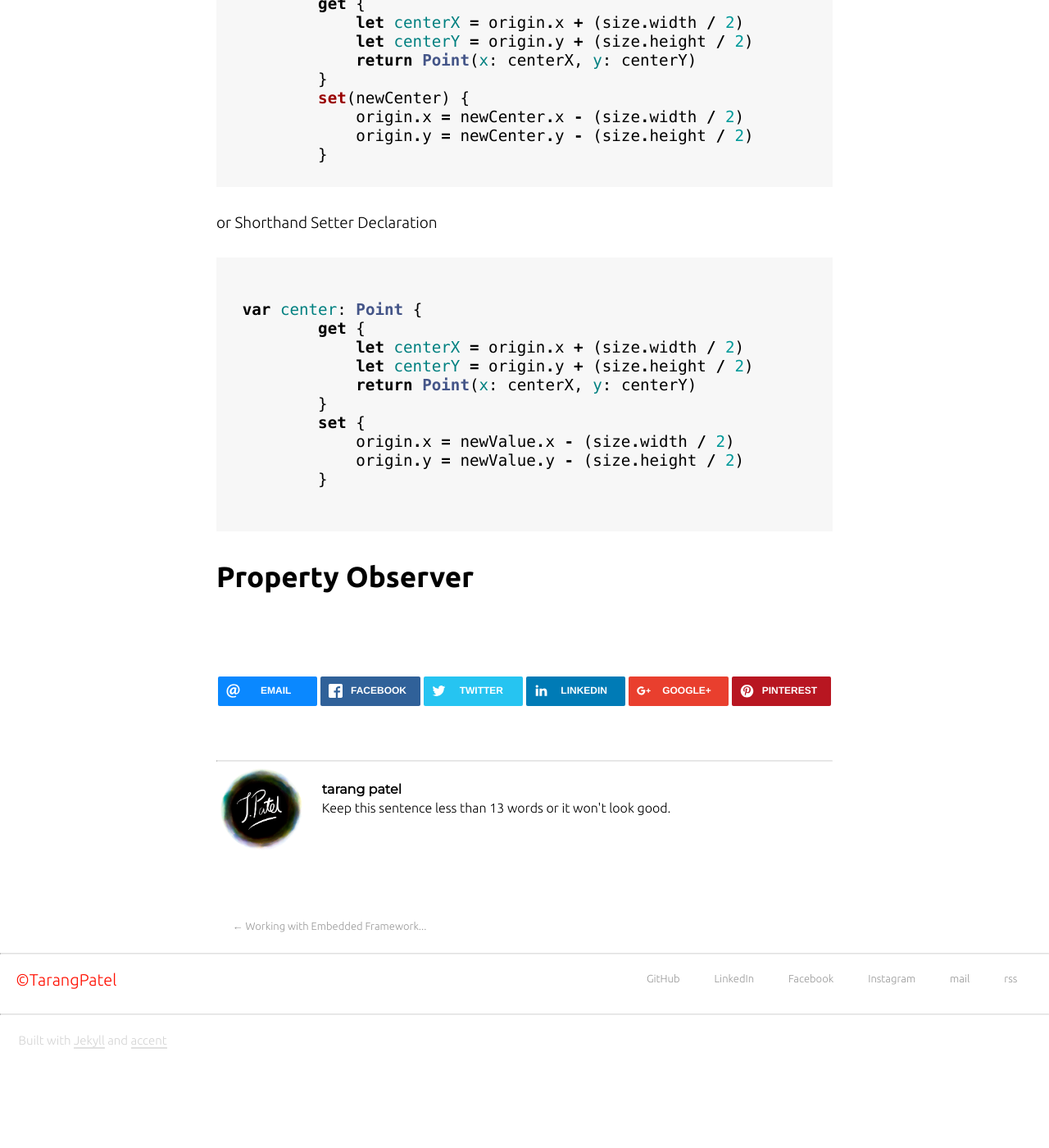
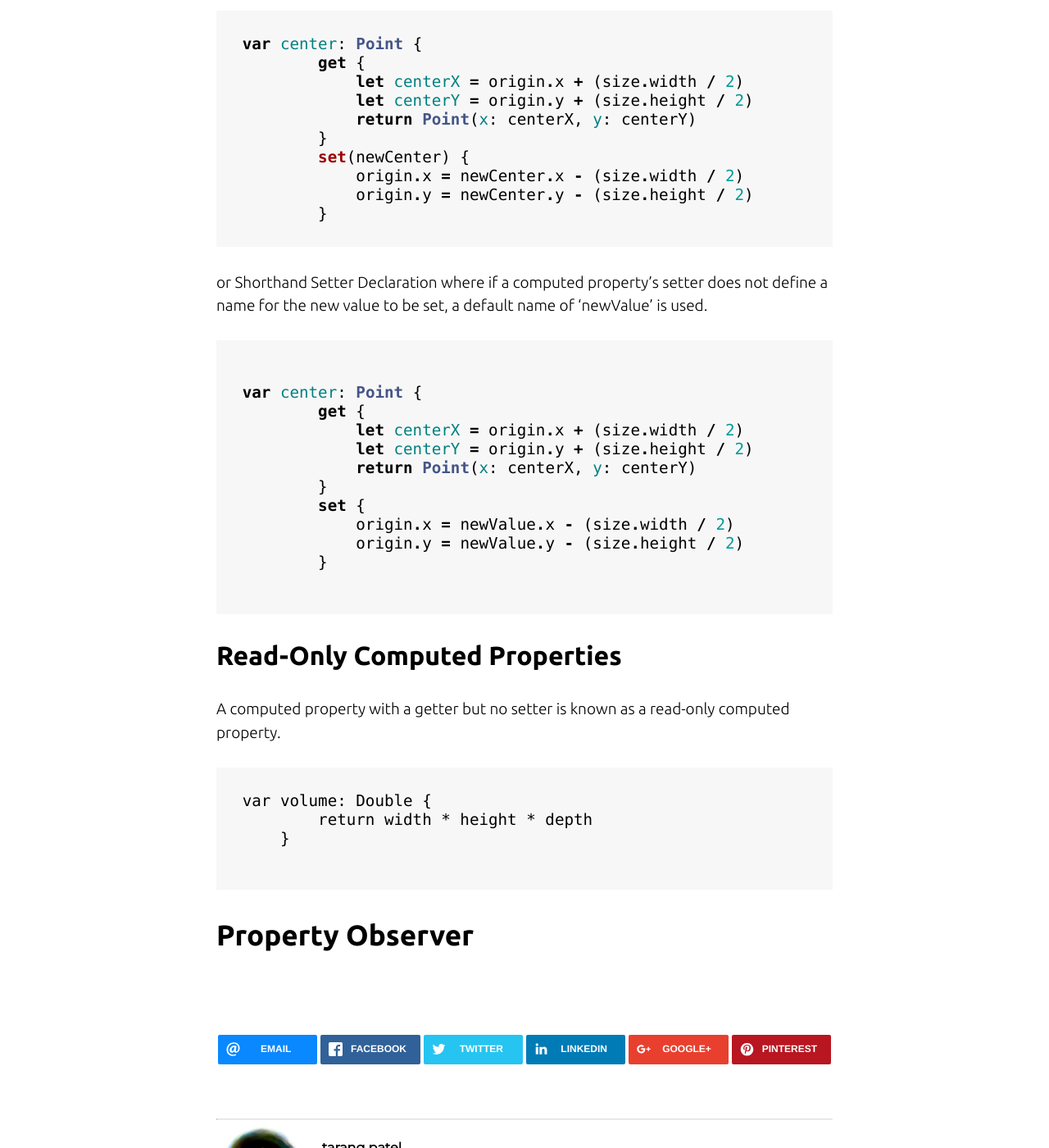
Before and after one commit to tarangpatel/whatilove, a Jekyll site: the page built from _posts/2016-03-27-computed-properties-observer.markdown, in a window 1280 px wide and 1400 px high, scrolled down 447 px. Shown: the whole window at 82% size. Built offline with Jekyll 4.4.1, drawn with Linux system fonts in a browser that asks for light colours; nearby versions of some CDN libraries; comment, search, counter and statistics services are not loaded; before the commit the page ends 1770 px from its top, so only the background shows below that.

Commit message:
new code

````diff
--- a/_posts/2016-03-27-computed-properties-observer.markdown
+++ b/_posts/2016-03-27-computed-properties-observer.markdown
@@ -3,6 +3,8 @@ title: Advance Properties in Swift
 ---
 
 # Computed Properties
+
+* Use only var
 
 They provide a getter and an optional setter to retrieve and set other properties and values indirectly.
 
@@ -19,7 +21,7 @@ var center: Point {
         }
 ```
 
-or Shorthand Setter Declaration
+or Shorthand Setter Declaration where if a computed property’s setter does not define a name for the new value to be set, a default name of 'newValue' is used.
 
 ```swift
 
@@ -36,4 +38,16 @@ var center: Point {
 
 ```
 
+## Read-Only Computed Properties
+A computed property with a getter but no setter is known as a read-only computed property.
+
+```
+var volume: Double {
+        return width * height * depth
+    }
+
+```
+
+
+
 # Property Observer
````
